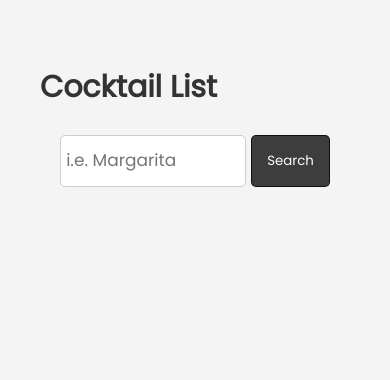
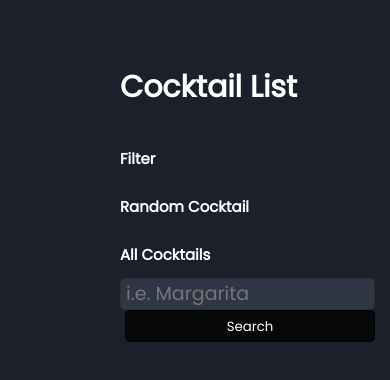
Before and after one commit to dsithi/cocktail-list, a React (Create React App) app: page / in a window 390 px wide. Shown: the top 380 px of the page. Built offline with nearby package versions, Linux system fonts and the light colour scheme.

Commit message:
create navbar and change color scheme

```diff
--- a/src/App.css
+++ b/src/App.css
@@ -7,6 +7,8 @@ html {
 * {
   box-sizing: border-box;
   font-family: 'Poppins', sans-serif;
+  background-color: #1b202b;
+  color: white;
 }
 
 body {
@@ -27,22 +29,37 @@ p {
 
 .container {
   margin: 0 auto;
-  max-width: 1000px;
+  max-width: 2000px;
   padding: 40px;
+}
+
+.nav {
+  display: flex;
+  flex-wrap: wrap;
+  justify-content: space-between;
+  align-items: center;
+  padding: 0 80px;
+  height: 70px;
+  width: 100%;
+
 }
 
 .form {
   display: flex;
   justify-content: center;
+  width: 700px;
 }
 
 .input {
-  font-size: 1.7rem;
+  font-size: 1.9rem;
   padding: 0.5rem;
-  line-height: 2.5rem;
+  line-height: 2rem;
   border-radius: 5px;
-  border: 1px solid #ccc;
-  width: 60%;
+  border: 1px solid #2f2f2f;
+  width: 100%;
+  background-color: #2f3747;
+  color: #949faf;
+  outline: #1b202b;
 }
 
 .button {
@@ -56,6 +73,20 @@ p {
 }
 
 .button:hover {
-  background-color: rgba(0,0,0,.86);
+  background-color: #333;
   cursor: pointer;
 }
+
+@media only screen and (max-width:580px) {
+  .nav, .form {
+    display: grid;
+  }
+  .form {
+    width: 100%;
+  }
+  .button {
+    height: 70%;
+    line-height: 1px;
+    width: 250px;
+  }
+}
--- a/src/App.js
+++ b/src/App.js
@@ -1,12 +1,10 @@
-import logo from './logo.svg';
 import './App.css';
-import Searchbar from './Components/Searchbar';
+import Navbar from './Components/Navbar';
 
 function App() {
   return (
     <div className="container">
-      <h2 className="title">Cocktail List</h2>
-      <Searchbar />
+      <Navbar />
     </div>
   );
 }
--- /dev/null
+++ b/src/Components/Navbar.js
@@ -0,0 +1,16 @@
+import React from 'react';
+import Searchbar from './Searchbar';
+
+const Navbar = () => {
+    return (
+        <div className="nav">
+            <h2 className="title">Cocktail List</h2>
+            <h2>Filter</h2>
+            <h2>Random Cocktail</h2>
+            <h2>All Cocktails</h2>
+            <Searchbar />
+        </div>
+    )
+}
+
+export default Navbar;
```
